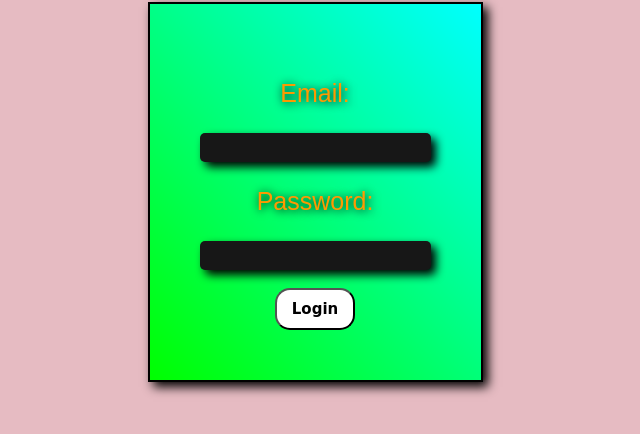
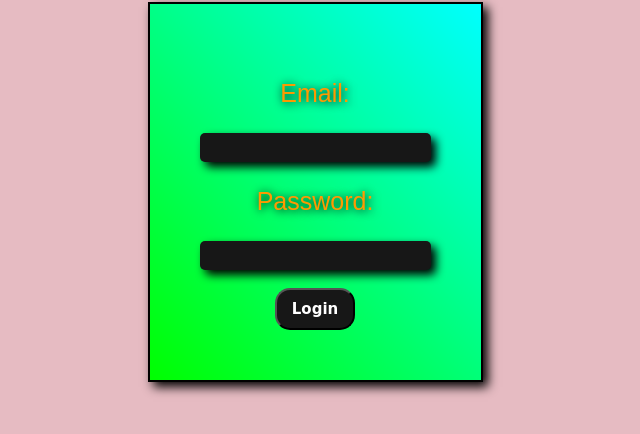
Before and after one commit to UzairAhmed8/MulltipleLogin, a plain HTML site: page login.html in a window 1280 px wide. Both pictures are taken after a click on the button "Login". Shown: the part 78-512 px from the top of the page, without its empty margins (325-965 px from the left). Drawn offline with Linux system fonts and the light colour scheme.

Commit message:
login not ready script

```diff
--- a/login.html
+++ b/login.html
@@ -62,11 +62,11 @@
             font-weight: bolder;
             font-size: 15px;
         }
-        button:focus {
+        /* button:focus {
             background-color: white;
             color: black;
             transition: all 0.3s ease-in;
-        }
+        } */
         button:hover {
             background-color: white;
             color: black;
@@ -88,9 +88,16 @@
             <br>
             <br>
             <div class="button-con">
-                <button class="button">Login</button>
+                <button onclick="notReady()" class="button">Login</button>
             </div>
         </div>
     </div>
+
+    <script>
+        function notReady(){
+            alert("page is not ready yet!")
+        }
+    </script>
+
 </body>
 </html>
```
Also changed, not shown: index.html (+2 -2 lines).
